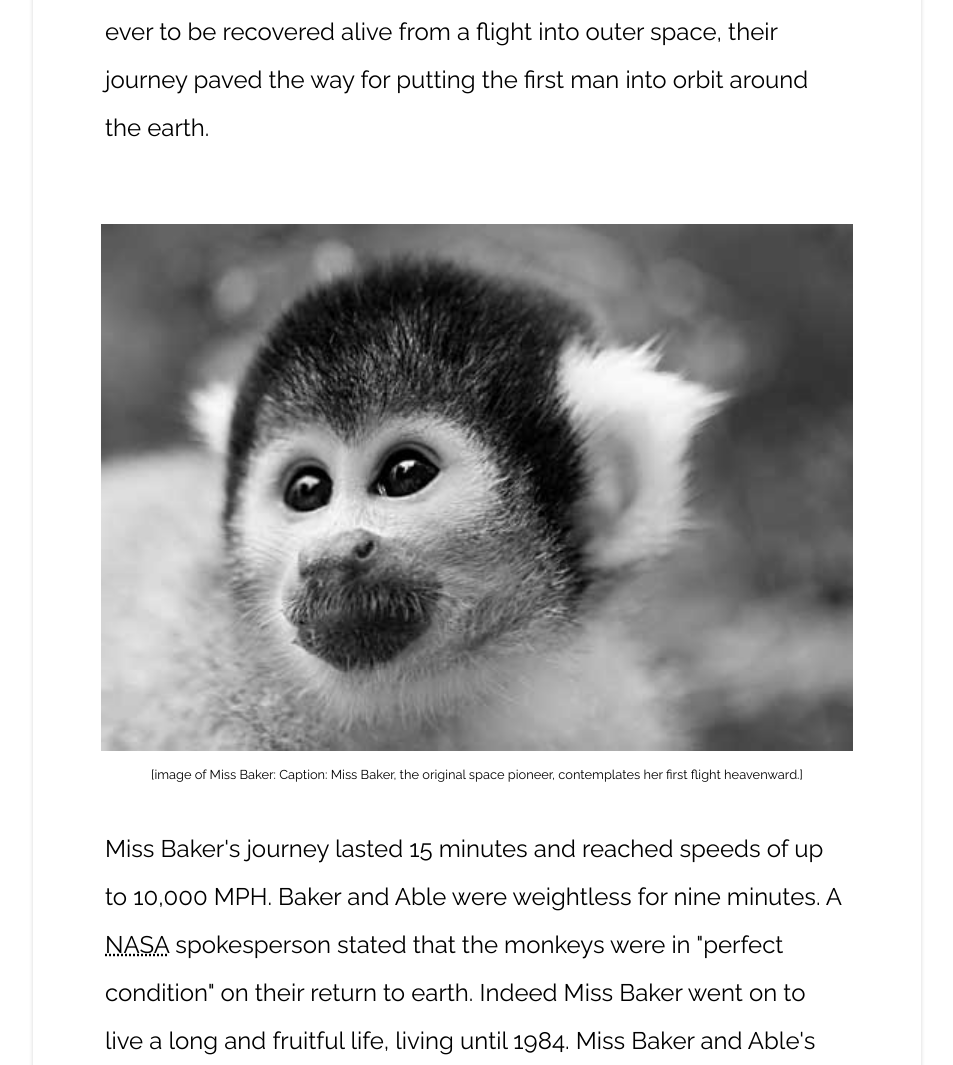
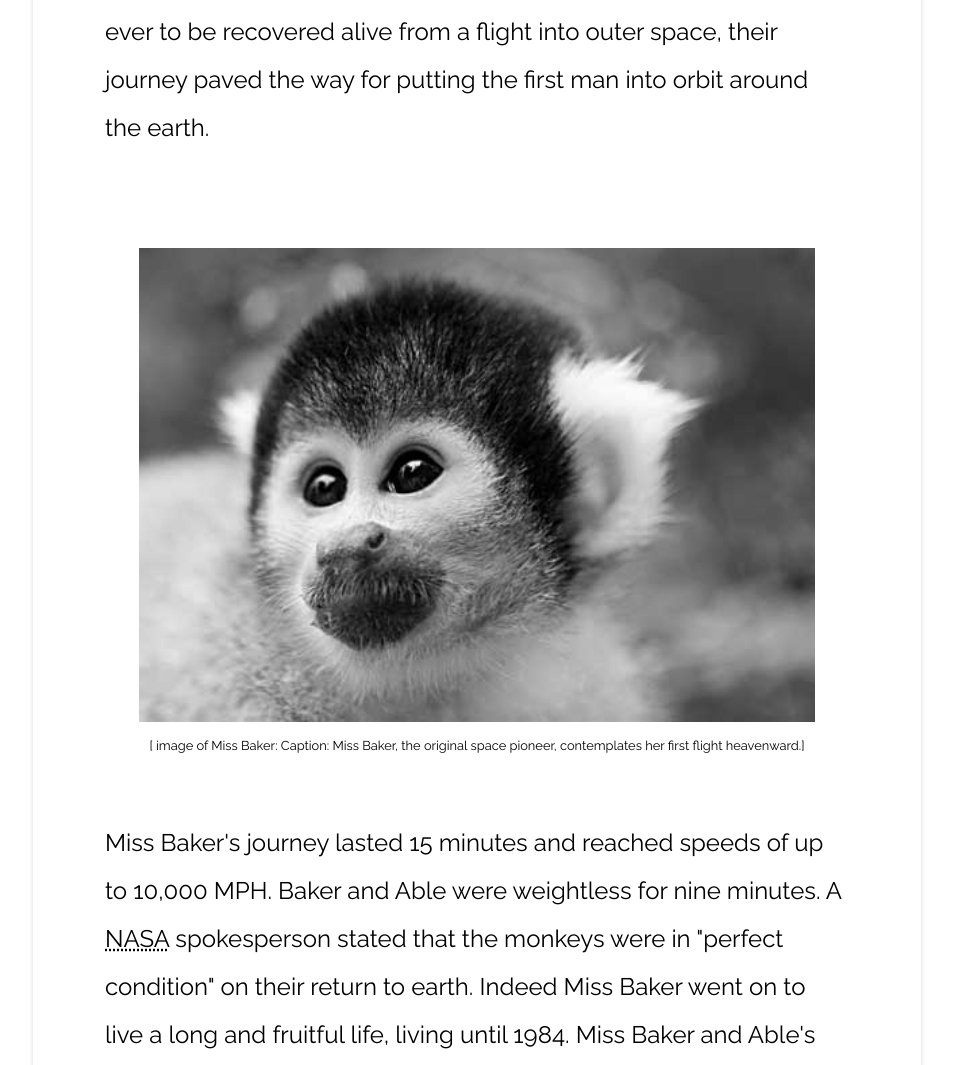
Before and after one commit to Ave700/First-website, a PHP site: page /ms-baker-2/ms-baker-2.html in a window 1280 px wide. Shown: the part 1159-2224 px from the top of the page, without its empty margins (163-1116 px from the left). Run offline with PHP 8.4, Linux system fonts and the light colour scheme.

Commit message:
Final MS Baker 2

```diff
--- a/ms-baker-2/ms-baker-2.html
+++ b/ms-baker-2/ms-baker-2.html
@@ -35,13 +35,10 @@
                      The first beings ever to be recovered alive from a flight into outer space,
                      their journey paved the way for putting the first man into orbit around the earth.
                 </p>
-
-                <img src="images/miss_baker.jpg" alt="A picture of ms. baker (she's a monkey)">
-
-                <div class="image-caption">
-                    [image of Miss Baker: Caption: Miss Baker, the original space pioneer, contemplates her first flight heavenward.]
-                </div>
-
+                <figure>
+                    <img src="images/miss_baker.jpg" alt="A picture of ms. baker (she's a monkey)">
+                    <figcaption>[ image of Miss Baker: Caption: Miss Baker, the original space pioneer, contemplates her first flight heavenward.]</figcaption>
+                </figure>
 
                 <p>
                     Miss Baker's journey lasted 15 minutes and reached speeds of up to 10,000 MPH. Baker and Able were weightless for nine minutes.
@@ -80,7 +77,7 @@
                     However, it seems Miss Baker wasn't entirely comfortable with the event after refusing to wear her white wedding train, tearing it off after a few seconds.
                 </p>
                 <p>
-                    "Baker delights visitors every day with her energy and antics with her husband Norman." Ed Buckbee, Center Director, U.S. Space & Rocket Center, 1982
+                    <cite>"Baker delights visitors every day with her energy and antics with her husband Norman."</cite> -Ed Buckbee, Center Director, U.S. Space & Rocket Center, 1982
                 </p>
                 <a href="http://news.google.com/newspapers?id=3iQdAAAAIBAJ&sjid=S6UEAAAAIBAJ&dq=miss%20baker%20monkey&pg=6678%2C6793325">Miss Baker Spotlight</a>
 
--- a/styles/ms-baker.css
+++ b/styles/ms-baker.css
@@ -52,7 +52,7 @@ img{
     width: 95%;
 
 }
-div.image-caption{
+figcaption{
     font-size: .536em;
     text-align: center;
     padding: 0 0 2em 0;
```
